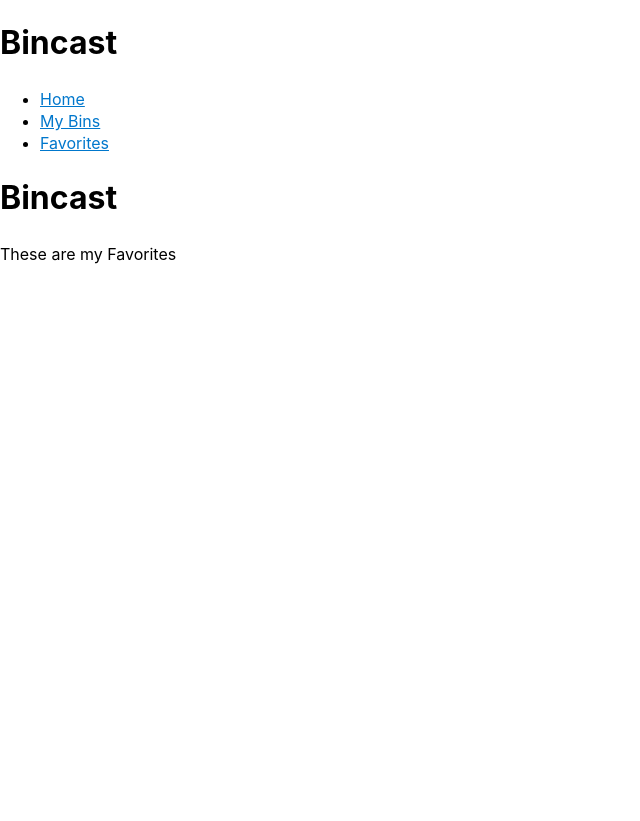
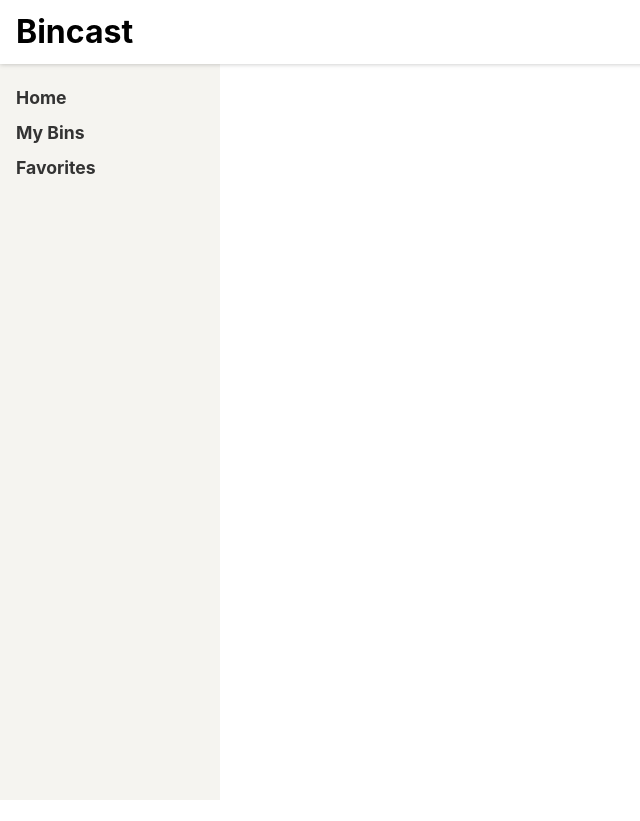
Before and after one commit to Andrus123/bincast_web, a React (Vite) app: page /favorites in a window 1280 px wide. Shown: the whole page, without its empty margins (0-640 px from the left). After the commit the page ends 800 px from the top, so only its background shows below. Built offline with nearby package versions, Linux system fonts and the light colour scheme.

Commit message:
Component Styles

```diff
--- a/src/components/Header.jsx
+++ b/src/components/Header.jsx
@@ -1,11 +1,30 @@
-import React from 'react';
+import React from "react";
+import styled from "styled-components";
+
+const HeaderBar = styled.header`
+  width: 100%;
+  padding: 0.5em 1em;
+  display: flex;
+  height: 64px;
+  position: fixed;
+  align-items: center;
+  background-color: #fff;
+  box-shadow: 0 0 5px 0 rgba(0, 0, 0, 0.25);
+  z-index: 1;
+`;
+
+const LogoText = styled.h1`
+  margin: 0;
+  padding: 0;
+  display: inline;
+`;
 
 const Header = () => {
-    return (
-        <header>
-            <h1>Bincast</h1>
-        </header>
-    );
+  return (
+    <HeaderBar>
+      <LogoText>Bincast</LogoText>
+    </HeaderBar>
+  );
 };
 
 export default Header;
--- a/src/components/Layout.jsx
+++ b/src/components/Layout.jsx
@@ -1,16 +1,47 @@
-import React from 'react';
+import React from "react";
+import styled from "styled-components";
 
-import Header from './Header';
-import Navigation from './Navigation';
+import Header from "./Header";
+import Navigation from "./Navigation";
+
+// component styles
+const Wrapper = styled.div`
+  /* We can apply media query styles within the styled component */
+  /* This will only apply the layout for screens above 700px wide */
+  @media (min-width: 700px) {
+    display: flex;
+    top: 64px;
+    position: relative;
+    height: calc(100% - 64px);
+    width: 100%;
+    flex: auto;
+    flex-direction: column;
+  }
+`;
+
+const Main = styled.main`
+  position: fixed;
+  height: calc(100% - 185px);
+  width: 100%;
+  padding: 1em;
+  overflow-y: scroll;
+  /* Again apply media query styles to screens above 700px */
+  @media (min-width: 700px) {
+    flex: 1;
+    margin-left: 220px;
+    height: calc(100% - 64px);
+    width: calc(100% - 220px);
+  }
+`;
 
 const Layout = ({ children }) => {
   return (
     <React.Fragment>
       <Header />
-            <div className="wrapper">
+      <Wrapper>
         <Navigation />
         <main>{children}</main>
-            </div>
+      </Wrapper>
     </React.Fragment>
   );
 };
--- a/src/components/Navigation.jsx
+++ b/src/components/Navigation.jsx
@@ -1,21 +1,63 @@
 import React from "react";
 import { Link } from "react-router-dom";
+import styled from "styled-components";
+
+const Nav = styled.nav`
+  padding: 1em;
+  background: #f5f4f0;
+
+  @media (max-width: 700px) {
+    padding-top: 64px;
+  }
+
+  @media (min-width: 700px) {
+    position: fixed;
+    width: 220px;
+    height: calc(100% - 64px);
+    overflow-y: scroll;
+  }
+`;
+
+const NavList = styled.ul`
+  margin: 0;
+  padding: 0;
+  list-style: none;
+  line-height: 2;
+
+  /* We can nest styles in styled components*/
+  /* The following styles will apply to links within the NavList component */
+  a {
+    text-decoration: none;
+    font-weight: bold;
+    font-size: 1.1em;
+    color: #333;
+  }
+
+  a:visited {
+    color: #333;
+  }
+
+  a:hover,
+  a:focus {
+    color: #0077cc;
+  }
+`;
 
 const Navigation = () => {
   return (
-    <nav>
-      <ul>
+    <Nav>
+      <NavList>
         <li>
-            <Link to="/">Home</Link>
+          <Link to="/">Home</Link>
         </li>
         <li>
-            <Link to="/mynotes">My Bins</Link>
+          <Link to="/mynotes">My Bins</Link>
         </li>
         <li>
-            <Link to="/favorites">Favorites</Link>
+          <Link to="/favorites">Favorites</Link>
         </li>
-      </ul>
-    </nav>
+      </NavList>
+    </Nav>
   );
 };
 
```
Lines whose indentation alone changed are shown as unchanged.
